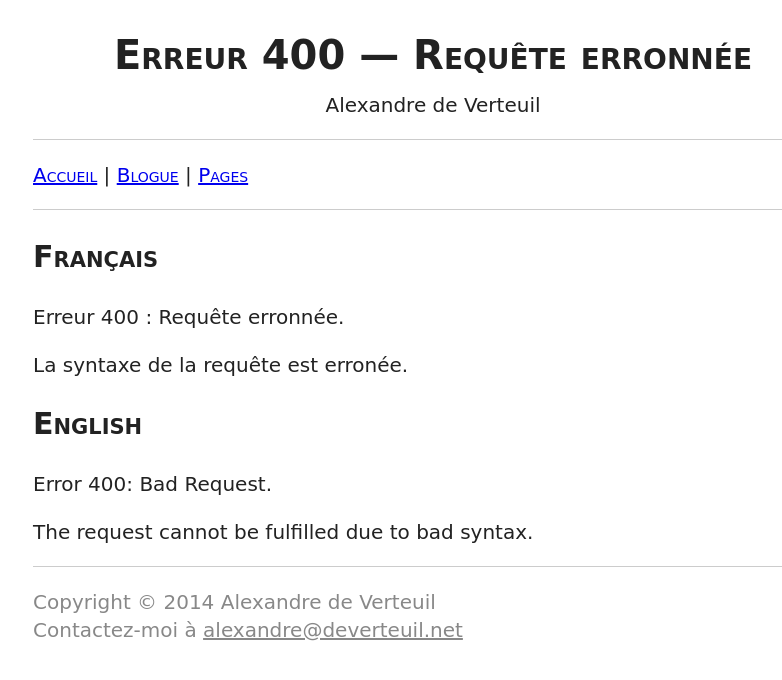
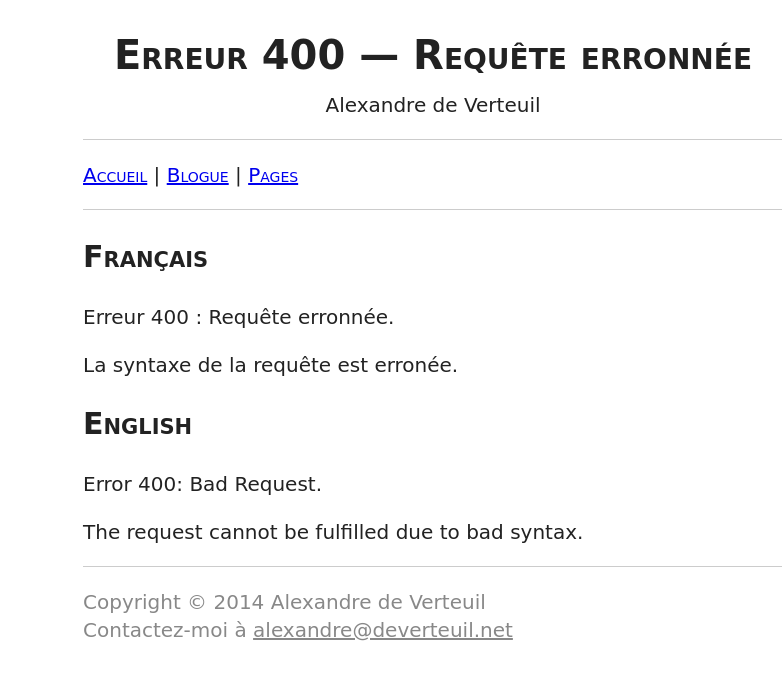
Before and after one commit to adeverteuil/alexandre.deverteuil.net, a Django app: page /400/ in a window 1280 px wide. Shown: the top 680 px of the page, without its empty margins (207-989 px from the left). Run offline with Django 3.2, Linux system fonts and the light colour scheme.

Commit message:
Changed site's width from 800 to 700px.

```diff
--- a/alexdev/static/css/main.css
+++ b/alexdev/static/css/main.css
@@ -129,7 +129,7 @@ nav span.mainsection, h2 {
  */
 
 header, nav, article, footer, body > section, body > hr {
-    width: 800px;
+    width: 700px;
     margin-left: auto;
     margin-right: auto;
 }
```
